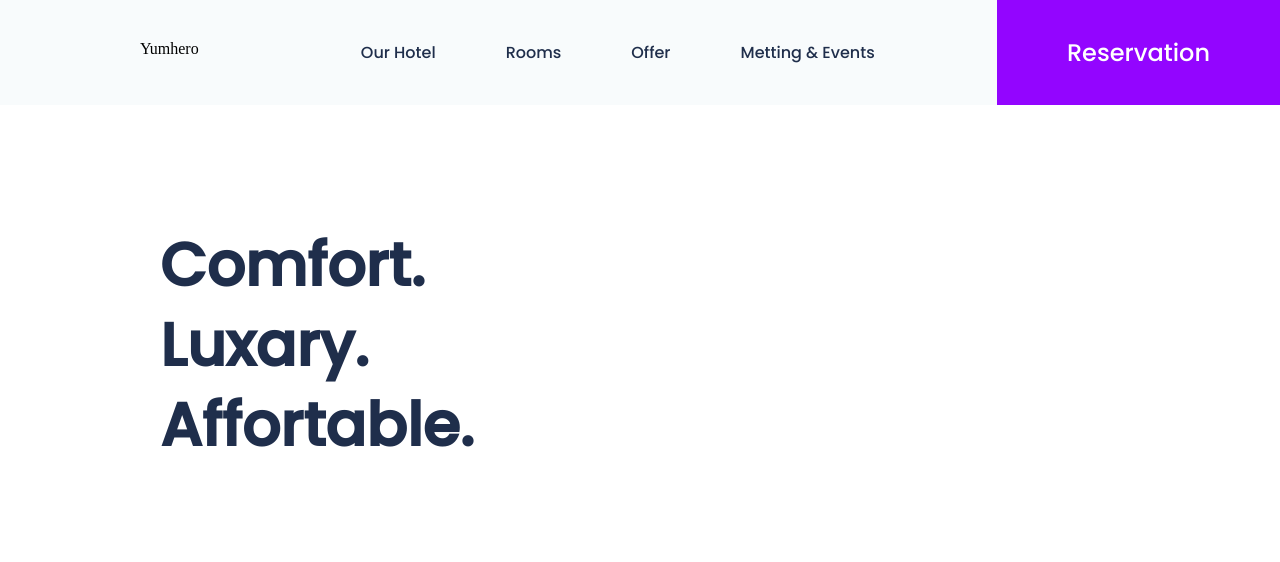
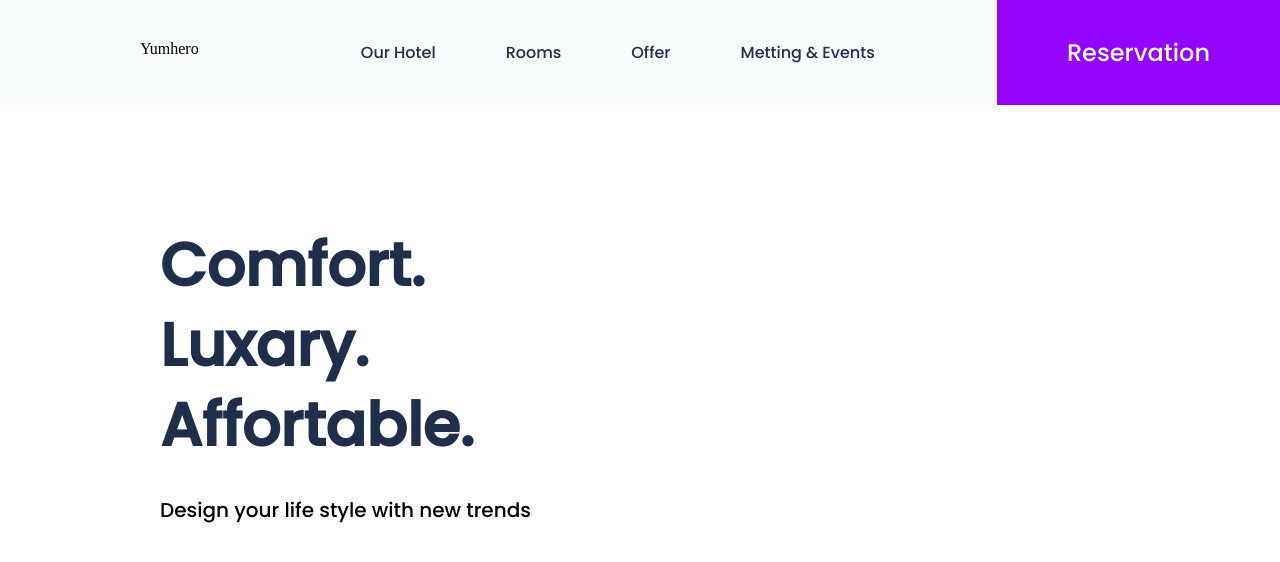
Before and after one commit to ShahanulIslam/Project-1, a plain HTML site: page index.html in a window 1280 px wide. Drawn offline with Linux system fonts and the light colour scheme.

Commit message:
update repo

```diff
--- a/index.html
+++ b/index.html
@@ -31,21 +31,21 @@
        </div>
        <button class="reservationBtn">Reservation</button>
        </header>
-      <div class="heroSection">
-           <div class="heroSectionLeft">
-           <div style="width:400px" class="heroLeftTitle">
-            <span class="hero-text">
+      <div class="banner-part">
+           <div class="banner-partLeft">
+           <div style="width:400px" class="bannerLeftTitle">
+            <span class="banner-text">
               Comfort.
               Luxary.
               Affortable.
            </span>
+           <p class="banner-description">Design your life style with new trends</p>
            </div>
          </div>
-           <div class="heroSectionRight">
+           <div class="banner-partRight">
             <img src="AB.jpg" alt="">
            </div>
+           </div>
 
-
-      </div>
-        </body>
+          </body>
     </html>
--- a/style.css
+++ b/style.css
@@ -40,19 +40,19 @@ margin-right: 0px;
     font-family: 'Poppins', sans-serif;
     font-weight: 500;
 }
-.heroSection{
+.banner-part{
     display: flex;
 }
-.heroSectionLeft{
+.banner-partLeft{
 width:50%;
 }
-.heroSectionRight{
+.banner-partRight{
     width: 50%;
     }
-    .heroSectionRight img{
+.banner-partRight img{
         width: 100%;
     }
-.hero-text{
+.banner-text{
  font-family: 'Poppins', sans-serif;
  font-weight: 700;
  font-size:60px;
@@ -60,6 +60,11 @@ width:50%;
  line-height: 80px;
  font-style: normal;
 }
-.heroLeftTitle{
+.bannerLeftTitle{
 margin: 120px 0 0 160px;
 }
+.banner-description{
+    font-family: 'Poppins', sans-serif;
+    margin-top: 30px;
+    font-size: 20px;
+}
```
